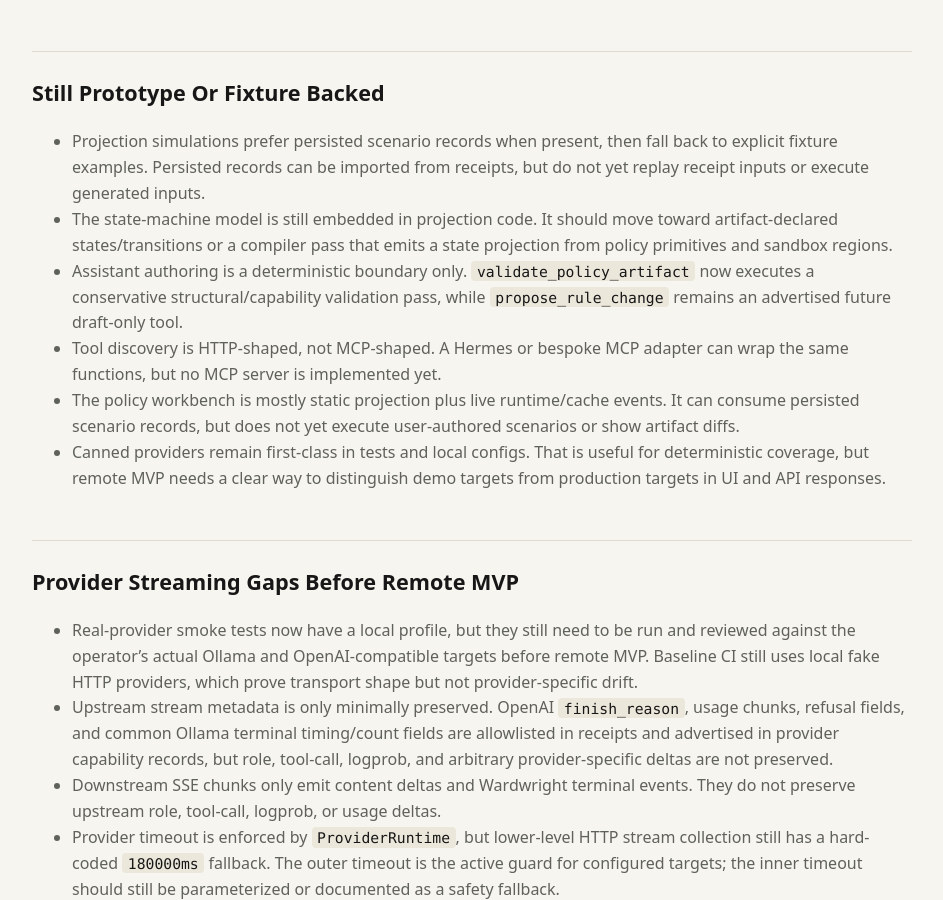
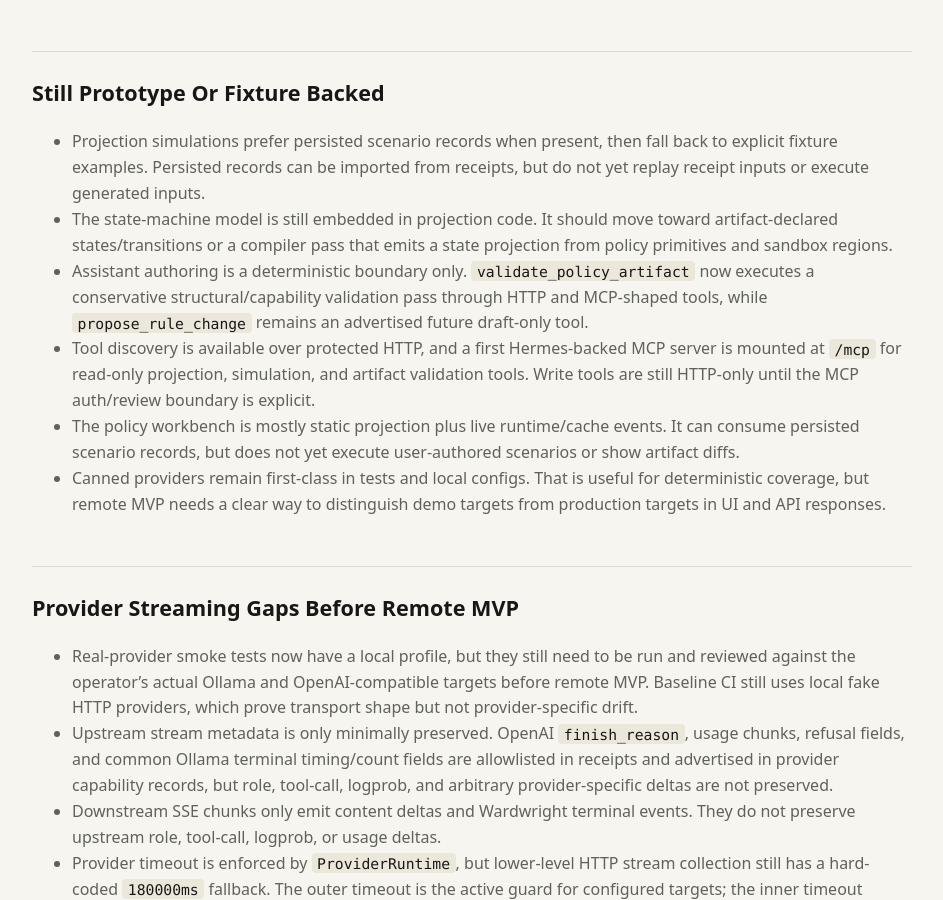
Before and after one commit to bglusman/ingary, a Jekyll site: the page built from docs/mvp-realness-inventory.md, in a window 1280 px wide and 900 px high, scrolled down 1414 px. Shown: the whole window, without its empty margins (168-1111 px from the left). Built offline with Jekyll 4.4.1, drawn with Linux system fonts in a browser that asks for light colours; some of the changed text lies outside the part shown.

Commit message:
Add protected MCP authoring tools

```diff
--- a/docs/mvp-realness-inventory.md
+++ b/docs/mvp-realness-inventory.md
@@ -71,10 +71,13 @@ a clear error that names the missing capability.
   toward artifact-declared states/transitions or a compiler pass that emits a
   state projection from policy primitives and sandbox regions.
 - Assistant authoring is a deterministic boundary only. `validate_policy_artifact`
-  now executes a conservative structural/capability validation pass, while
-  `propose_rule_change` remains an advertised future draft-only tool.
-- Tool discovery is HTTP-shaped, not MCP-shaped. A Hermes or bespoke MCP adapter
-  can wrap the same functions, but no MCP server is implemented yet.
+  now executes a conservative structural/capability validation pass through HTTP
+  and MCP-shaped tools, while `propose_rule_change` remains an advertised future
+  draft-only tool.
+- Tool discovery is available over protected HTTP, and a first Hermes-backed MCP
+  server is mounted at `/mcp` for read-only projection, simulation, and artifact
+  validation tools. Write tools are still HTTP-only until the MCP auth/review
+  boundary is explicit.
 - The policy workbench is mostly static projection plus live runtime/cache
   events. It can consume persisted scenario records, but does not yet execute
   user-authored scenarios or show artifact diffs.
@@ -160,8 +163,8 @@ Interface expectation:
 
 1. Run and harden the live-provider smoke profile against local Ollama and one
    configured OpenAI-compatible target.
-2. Spike Hermes MCP over the protected authoring API without changing policy
-   engine internals.
+2. Add MCP write tools for scenario recording/import/export only after the
+   auth/review boundary is explicit.
 3. Generate StreamData and Gleam regression modules from pinned scenario packs,
    then decide whether Python Hypothesis remains a cross-implementation oracle
    only or becomes a first-class export format.
```
Also changed, not shown: 11 other files.
